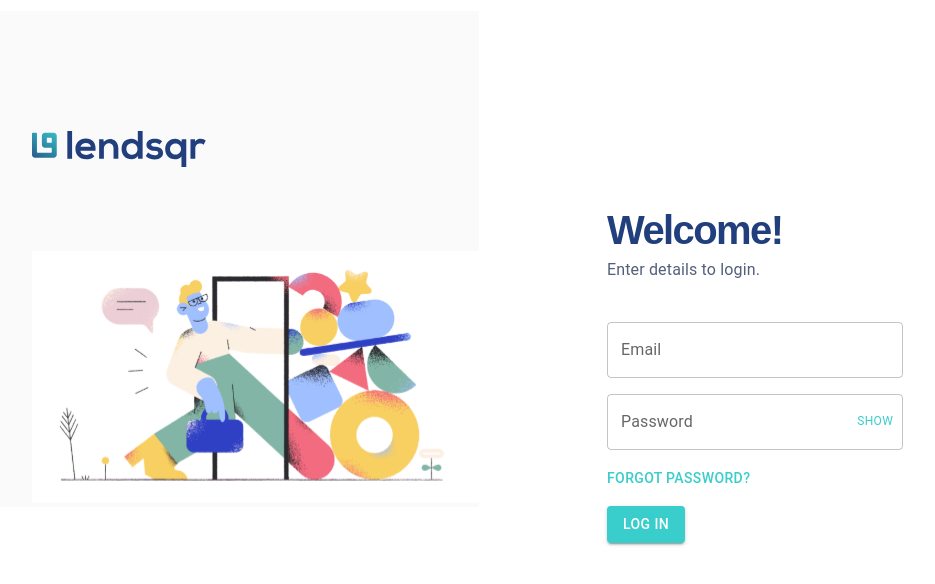
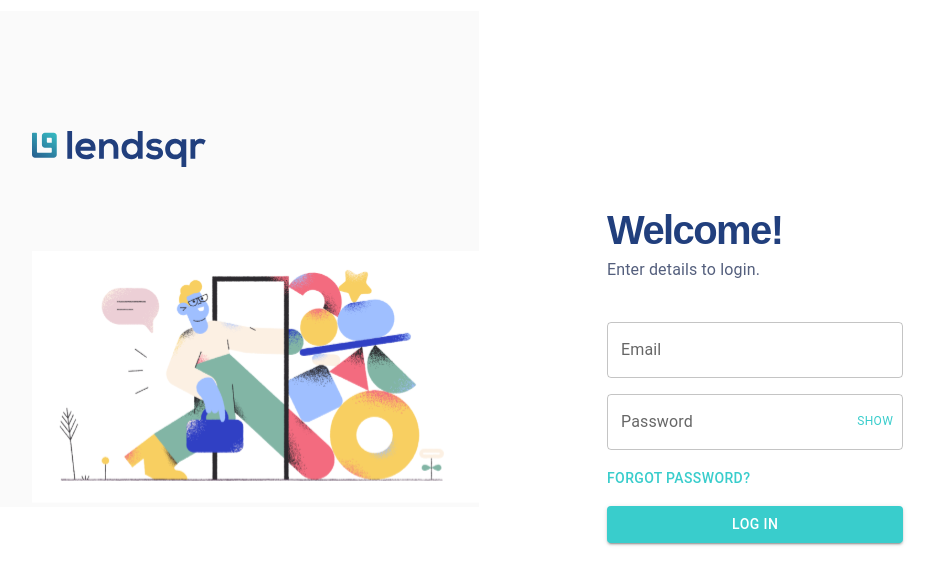
Before and after one commit to dominic-source/lendsqr-fe-test, a React (Create React App) app: page / in a window 1280 px wide. Shown: the top 584 px of the page, without its empty margins (141-1076 px from the left). Built offline with nearby package versions, Linux system fonts and the light colour scheme.

Commit message:
debug V3.2

```diff
--- a/src/components/Navigation.tsx
+++ b/src/components/Navigation.tsx
@@ -18,7 +18,6 @@ const Navigation:React.FC = () => {
   const [age, setAge] = React.useState('');
 
   const handleChange = (event: SelectChangeEvent) => {
-    console.log('Changed!!!');
     setAge(event.target.value);
   };
 
@@ -57,7 +56,7 @@ const Navigation:React.FC = () => {
 
                 <Avatar alt="smiling lady" src='/image 4.png' />
 
-                <FormControl sx={{ m: 1, minWidth: 80 }}>
+                <FormControl sx={{ m: 1, minWidth: 120 }}>
                     <Select
                       value={age}
                       onChange={handleChange}
--- a/src/pages/Login.tsx
+++ b/src/pages/Login.tsx
@@ -1,4 +1,4 @@
-import React, {useState} from 'react'
+import React, {useState, useEffect} from 'react'
 import { Typography,
          Box,
          TextField,
@@ -13,8 +13,7 @@ import { Typography,
        } from '@mui/material';
 import { styled } from '@mui/material/styles';
 import { LoginService } from '../services/LoginServices';
-import { Link } from 'react-router-dom';
-
+import EastIcon from '@mui/icons-material/East';
 
 const CssTextField = styled(TextField)({
     '& label.Mui-focused': {
@@ -67,7 +66,7 @@ const Login:React.FC = () => {
       const loginService: LoginService= new LoginService();
 
       const handleSubmit = async (event: React.MouseEvent<HTMLAnchorElement>)=>{
-        // event.preventDefault();
+        event.preventDefault();
 
         const loginResponse = await loginService.login(
           values.email, values.password);
@@ -76,13 +75,10 @@ const Login:React.FC = () => {
           isLoggedIn: loginResponse,
           logInAttempted: true
         });
-        console.log(values);
-
-
       }
 
       let loginLabel = values.logInAttempted && values.isLoggedIn?
-      <Box>Login Successful</Box>: <Box>Login failed</Box>
+      <Button href='/dashboard' endIcon={<EastIcon />}>Login Successful</Button>: <Button>Login failed</Button>
 
       const handleChange =
         (prop: keyof State) => (event: React.ChangeEvent<HTMLInputElement>) => {
@@ -100,6 +96,9 @@ const Login:React.FC = () => {
         event.preventDefault();
       };
 
+      useEffect(()=> {
+
+      },[])
     return (
         <div>
             <Grid container spacing={{xs:0,sm:3, md:5}}
@@ -167,11 +166,9 @@ const Login:React.FC = () => {
                                   />
                           </CssFormControl>
                           <Typography variant='button' className='forgot_password_style'>FORGOT PASSWORD?</Typography>
-                          <Link to={values.isLoggedIn?'/dashboard':'/'} onClick={handleSubmit}>
-                            <Button variant="contained" className='login' >
+                            <Button variant="contained" className='login' href='' onClick={handleSubmit}>
                                 LOG IN
                             </Button>
-                          </Link>
                           {values.logInAttempted && loginLabel}
                       </Stack>
                   </Box>
```
